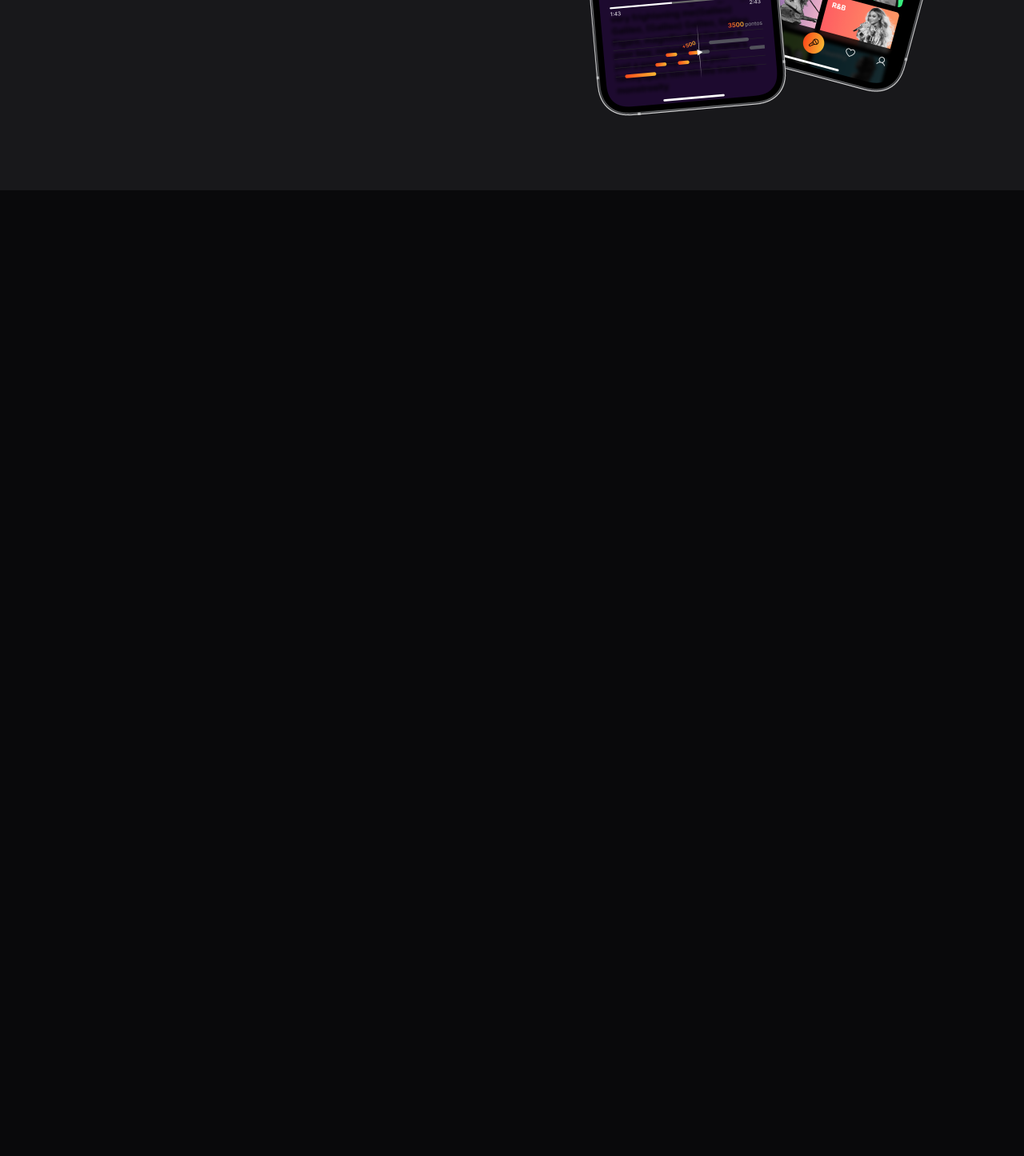
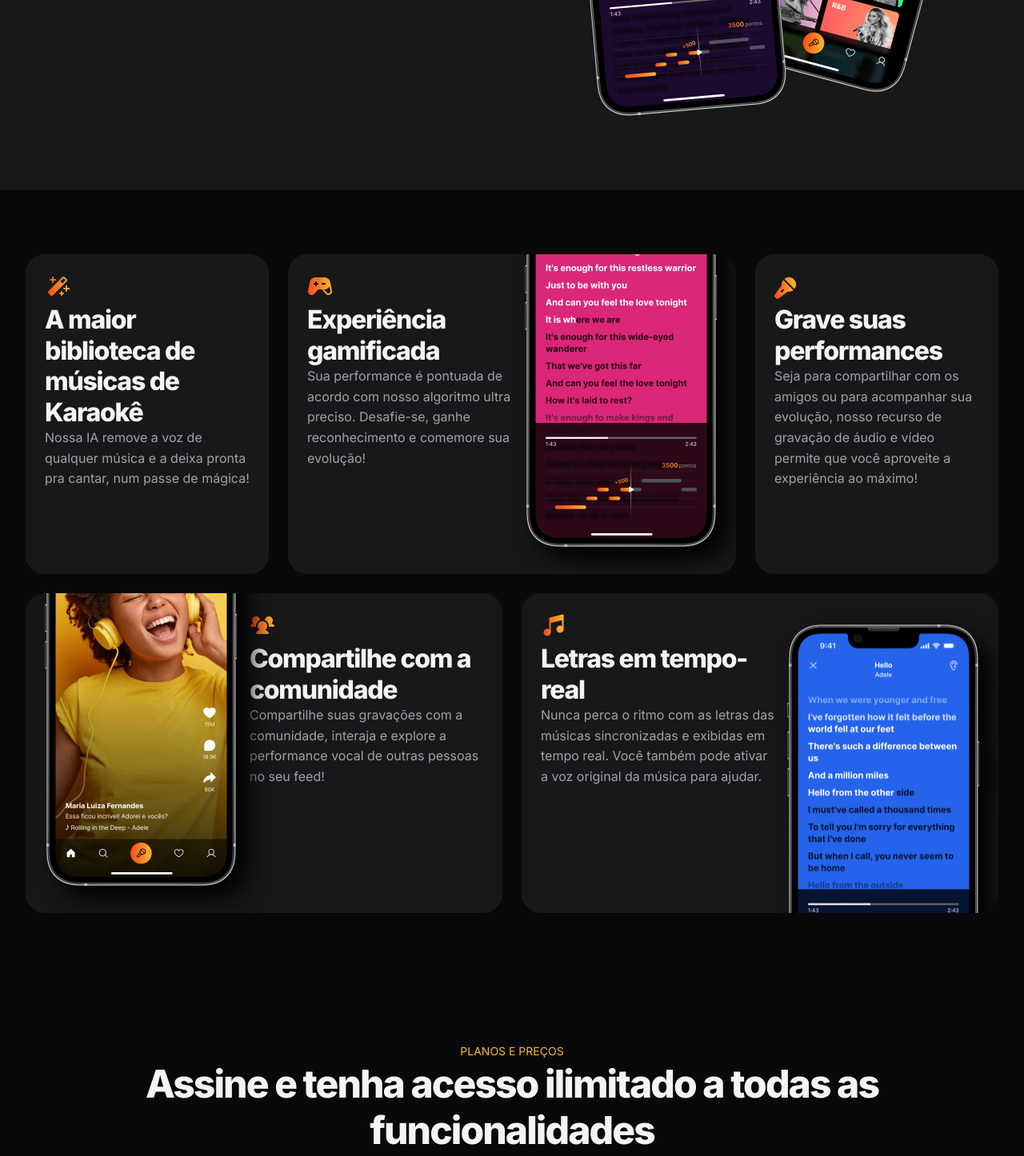
Before and after one commit to jhefersonlv/zingen, a plain HTML site: page index.html in a window 1280 px wide. Shown: the part 1239-2685 px from the top of the page at 80% size. Before the commit the page ends 1477 px from the top, so only its background shows below. Drawn offline with Linux system fonts and the light colour scheme.

Commit message:
Features terminado

```diff
--- a/assets/style/index.css
+++ b/assets/style/index.css
@@ -13,3 +13,9 @@ section.hero{
         background-repeat: no-repeat;
         background-position: bottom;
 }
+
+/* Feature Section */
+
+#feature {
+    background-color: var(--bg-color);
+}
--- a/assets/style/media.css
+++ b/assets/style/media.css
@@ -46,4 +46,51 @@
         height: 34.875rem;
     }
 
+    .feature {
+        grid-template-areas:
+        "A B B C"
+        "D D E E";
+
+        & .wrapp {
+            height: 25rem;
+            overflow: hidden;
+
+            & img.mockup {
+                width: 15rem;
+                transform: translateY(-9rem);
+                filter: drop-shadow(1rem 1rem 1rem black);
+            }
+
+            & img.mockup-bottom {
+                width: 15rem;
+                transform: translateY(.95rem);
+                filter: drop-shadow(1rem 1rem 1rem black);
+            }
+        }
+
+            & .wrapp.A{
+                grid-area: A;
+            }
+
+
+            & .wrapp.B{
+                grid-area: B;
+            }
+
+
+            & .wrapp.C{
+                grid-area: C;
+            }
+
+
+            & .wrapp.D{
+                grid-area: D;
+            }
+
+
+            & .wrapp.E{
+                grid-area: E;
+            }
+    }
+
 }
--- a/assets/style/utility.css
+++ b/assets/style/utility.css
@@ -146,3 +146,11 @@
     background-clip: text;
     -webkit-text-fill-color: transparent;
 }
+
+.wrapp {
+    padding: 1.5rem;
+    gap: 1rem;
+    background-color: var(--surface-color);
+    border-radius: 1.5rem;
+    position: relative;
+}
--- a/index.html
+++ b/index.html
@@ -76,5 +76,93 @@
             </div>
         </div>
     </section>
+    <section id="feature" class="py-xxl container">
+        <div class="feature grid gap-24">
+            <div class="wrapp A">
+                <img src="assets/icons/MagicWand.svg" alt="">
+                <h3>A maior biblioteca de músicas de Karaokê</h3>
+                <p>Nossa IA remove a voz de qualquer música e a deixa pronta pra cantar, num passe de mágica!</p>
+            </div>
+            <div class="wrapp B grid grid-auto-flow-col">
+                <div>
+                <img src="assets/icons/GameController.svg" alt="">
+                <h3>Experiência gamificada</h3>
+                <p>Sua performance é pontuada de acordo com nosso algoritmo ultra preciso. Desafie-se, ganhe reconhecimento e comemore sua evolução!</p>
+                </div>
+                <div class="desktop-only">
+                    <img class="mockup" src="assets/Tela 2.png" alt="">
+                </div>
+            </div>
+            <div class="wrapp C">
+                <img src="assets/icons/MicrophoneStage.svg" alt="">
+                <h3>Grave suas performances</h3>
+                <p>Seja para compartilhar com os amigos ou para acompanhar sua evolução, nosso recurso de gravação de áudio e vídeo permite que você aproveite a experiência ao máximo! </p>
+            </div>
+            <div class="wrapp D grid grid-auto-flow-col">
+                <div class="desktop-only">
+                     <img class="mockup" src="assets/Tela 1.png" alt="">
+                </div>
+                <div>
+                    <img src="assets/icons/UsersThree.svg" alt="">
+                    <h3>Compartilhe com a comunidade</h3>
+                    <p>Compartilhe suas gravações com a comunidade, interaja e explore a performance vocal de outras pessoas no seu feed!</p>
+                </div>
+            </div>
+            <div class="wrapp E grid grid-auto-flow-col">
+                <div>
+                    <img src="assets/icons/MusicNotes.svg" alt="">
+                    <h3>Letras em tempo-real</h3>
+                    <p>Nunca perca o ritmo com as letras das músicas sincronizadas e exibidas em tempo real. Você também pode ativar a voz original da música para ajudar.</p>
+                </div>
+                <div class="desktop-only">
+                    <img class="mockup-bottom" src="assets/Tela 3.png" alt="">
+                </div>
+            </div>
+        </div>
+    </section>
+
+    <section id="pricing" class="container py-xxl">
+        <div class="grid gap-32">
+            <div class="justify-item-text-content-center">
+                <span>PLANOS E PREÇOS</span>
+                <h2>Assine e tenha acesso ilimitado a todas as funcionalidades</h2>
+
+            </div>
+
+                <div class="wrapp">
+                    <div class="grid gap-24">
+                        <div>
+                            <h3>Básico</h3>
+                            <p>Baixe o app e comece a cantar agora mesmo!</p>
+                        </div>
+                        <h2>Grátis</h2>
+                        <a class="btn secondary btn-md" href="#">Baixar agora</a>
+                    </div>
+                    <div>
+                        <ul>
+                            <li>Com anúncios</li>
+                            <li>Até 5 músicas por dia</li>
+                            <li>Cante apenas as músicas disponiveis no plano gratuito</li>
+                        </ul>
+                    </div>
+                </div>
+
+                <div class="wrapp">
+                    <div>
+                        <h3>Premium</h3>
+                        <p>Ideal para quem já cansou de passar vergonha no Karaokê</p>
+                        <h2>R$ 24,90</h2><p>/mês</p>
+                        <a class="btn secondary btn-md" href="#">Experimente de graça</a>
+                    </div>
+                    <div>
+                        <ul>
+                            <li>Com anúncios</li>
+                            <li>Até 5 músicas por dia</li>
+                            <li>Cante apenas as músicas disponiveis no plano gratuito</li>
+                        </ul>
+                    </div>
+                </div>
+        </div>
+    </section>
 </body>
 </html>
```
